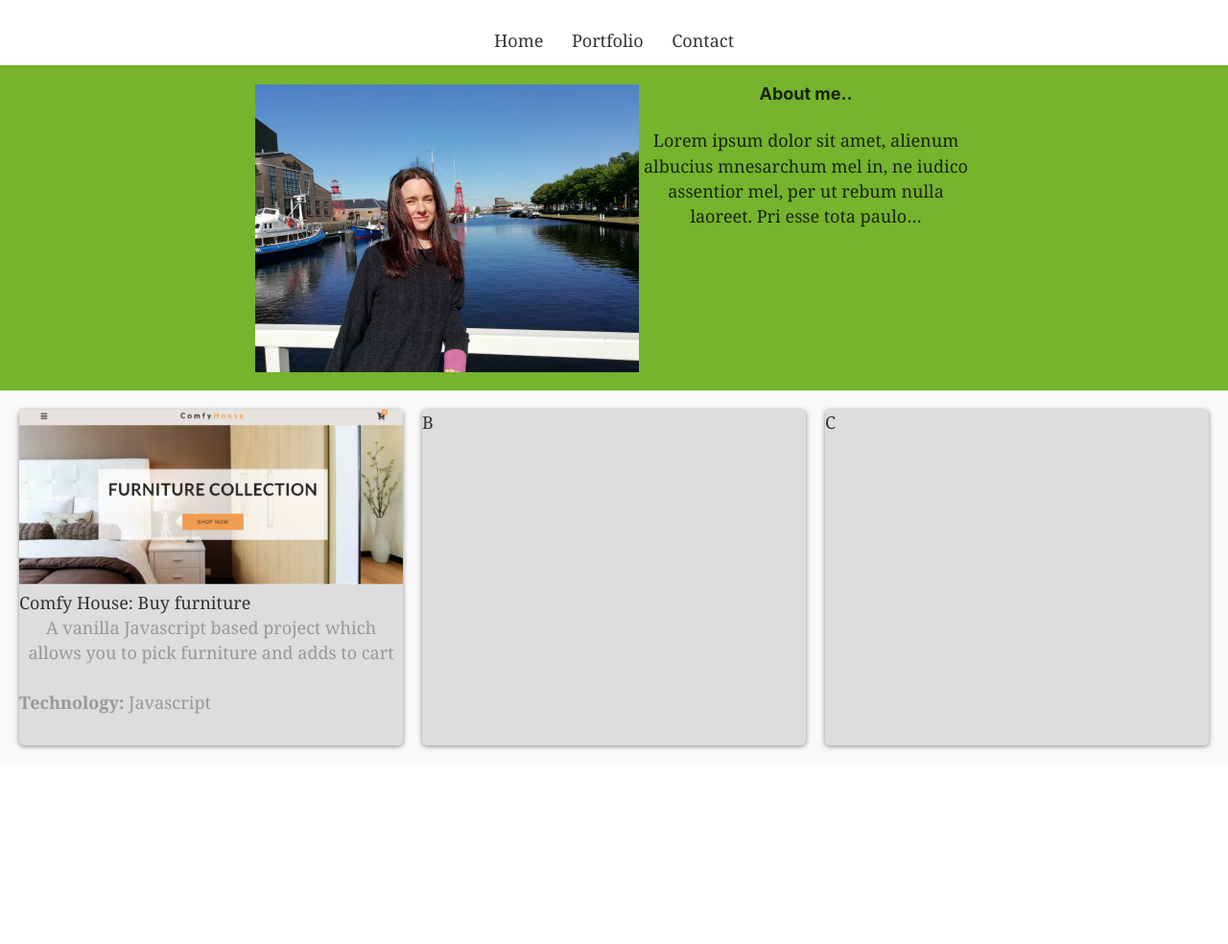
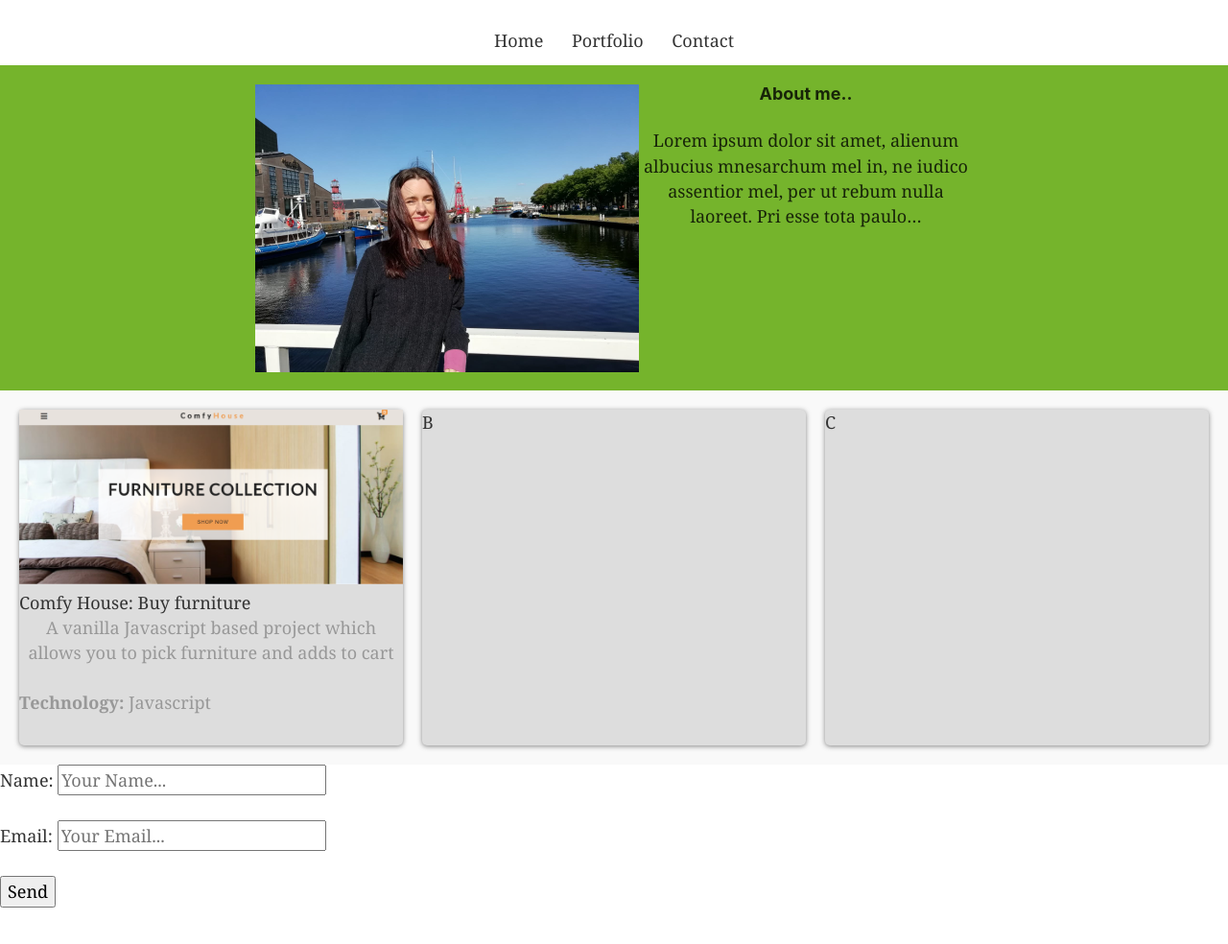
Before and after one commit to amber-tamara/Portfolio, a Gatsby site: page / in a window 1280 px wide. Shown: the part 94-1078 px from the top of the page at 96% size. Before the commit the page ends 991 px from the top, so only its background shows below. Built offline with nearby package versions, Linux system fonts and the light colour scheme; Gatsby itself is replaced by a stand-in of ours.

Commit message:
added form

```diff
--- a/src/components/Contact/contact.js
+++ b/src/components/Contact/contact.js
@@ -1,5 +1,23 @@
 import React from "react"
 
-const Contact = () => {}
+const Contact = () => {
+  return (
+    <form name="contact" netlify>
+      <p>
+        <label>
+          Name: <input placeholder="Your Name..." type="text" name="name" />
+        </label>
+      </p>
+      <p>
+        <label>
+          Email: <input placeholder="Your Email..." type="email" name="email" />
+        </label>
+      </p>
+      <p>
+        <button type="submit">Send</button>
+      </p>
+    </form>
+  )
+}
 
 export default Contact
--- a/src/components/Layout/layout.js
+++ b/src/components/Layout/layout.js
@@ -12,6 +12,7 @@ import Footer from "../Footer/footer"
 import Header from "../Header/header"
 import "./layout.css"
 import Projects from "../Projects/project"
+import Contact from "../Contact/contact"
 
 const Layout = ({ children }) => {
   const data = useStaticQuery(graphql`
@@ -35,6 +36,7 @@ const Layout = ({ children }) => {
         <main>{children}</main>
       </div>
       <Projects />
+      <Contact />
       <Footer />
     </>
   )
```
